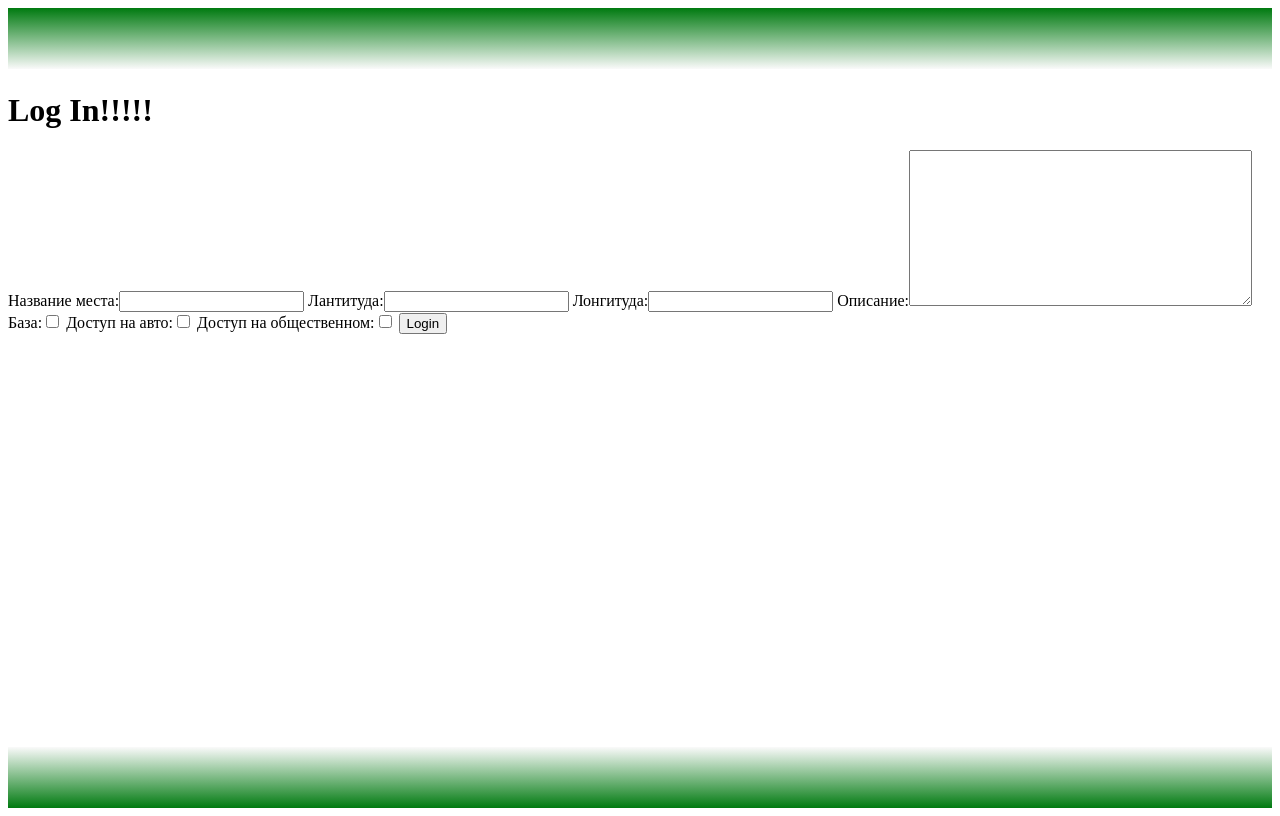
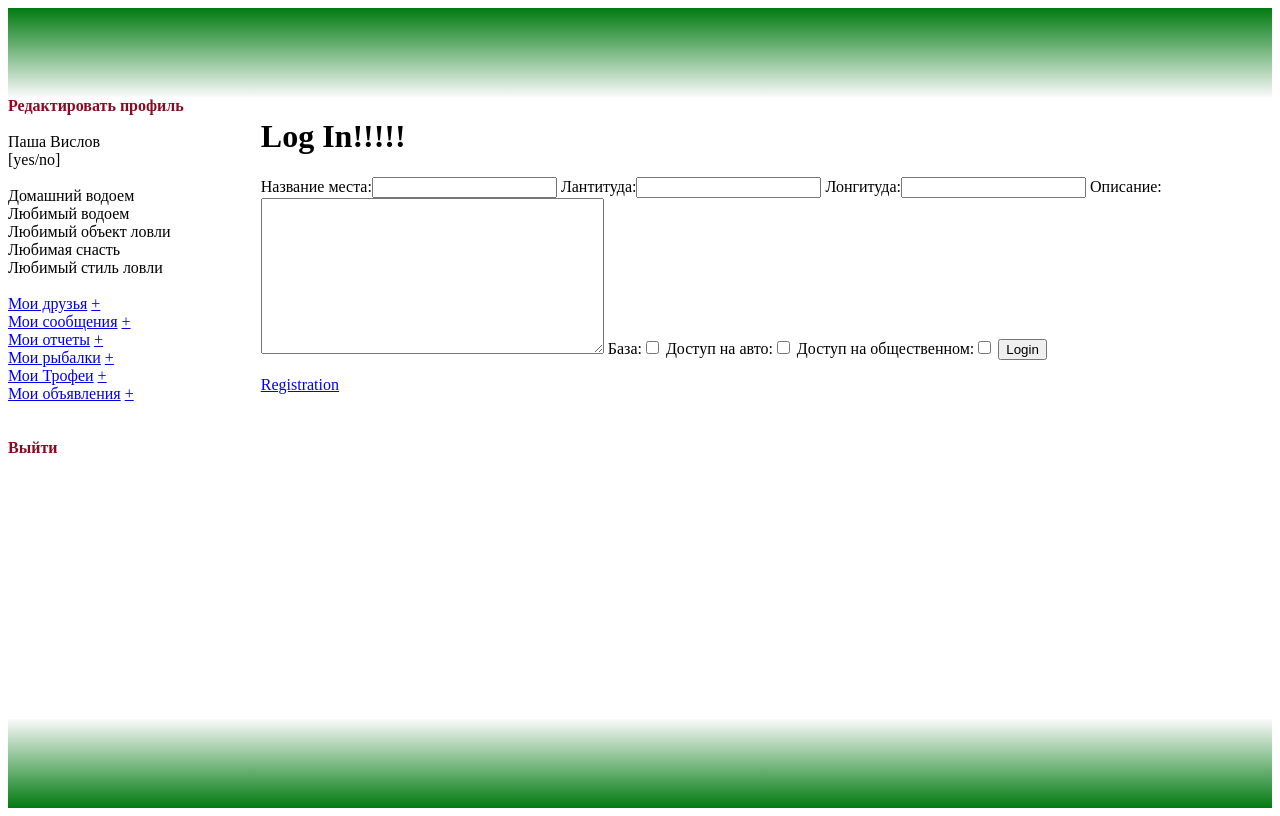
Before and after one commit to tipichniyrybak/dj_fishka, a Django app: template fish_pr/templates/fish_app/login.html in a window 1280 px wide. Run offline with Django 3.2, Linux system fonts and the light colour scheme; the template is opened without the code that fills it: values that come from a table or form of the project are taken from there, others are empty; tables that the repository leaves empty hold one stand-in row (values such as "Sample post"); some libraries are stand-ins or nearby versions.

```diff
--- a/fish_pr/apps/fish_app/urls.py
+++ b/fish_pr/apps/fish_app/urls.py
@@ -10,6 +10,7 @@ urlpatterns = [
     path('workspace/', views.workspace, name='workspace'),
     path('friends/', views.friends, name='friends'),
     path('login/', views.login, name='login'),
+    path('logout/', views.logout,  name='logout'),
     path('registration/', views.registration, name='registration'),
 
     path('get_places/', views.get_places, name='get_places'),
--- a/fish_pr/static/css/base_authorized.css
+++ /dev/null
@@ -1,31 +0,0 @@
-.content-container {
-    display: grid;
-    grid-template-columns: 1fr 4fr;
-    grid-template-rows: 1fr;
-    grid-column-gap: 0px;
-    grid-row-gap: 0px;
-}
-
-.profile { grid-area: 1 / 1 / 2 / 2; }
-.working_area { grid-area: 1 / 2 / 2 / 3; }
-
-.formPopup, .message {
-    background-color:#fff;
-    border-radius:15px;
-    color:#000;
-    display:none;
-    padding:20px;
-    min-width:40px;
-    min-height: 20px;
-}
-
-.active_caption {
-    color: #8a0a21;
-    cursor: pointer;
-    font-weight: bold;
-}
-
-.img_profile {
-    width: 50%;
-    height: auto;
-}
--- a/fish_pr/static/css/base_style.css
+++ b/fish_pr/static/css/base_style.css
@@ -1,14 +1,36 @@
 .grid-container {
-    display: grid;
-    grid-template-columns: 1fr;
-    grid-template-rows: 1fr 11fr 1fr;
-    grid-column-gap: 1px;
-    grid-row-gap: 1px;
-    height: 100vh;
+  display: grid;
+  grid-template-columns: 1fr 4fr;
+  grid-template-rows: 1fr 7fr 1fr;
+  grid-column-gap: 0px;
+  grid-row-gap: 0px;
+  height: 100vh;
 }
 
-.header {   grid-area: 1 / 1 / 2 / 2;
+.header {   grid-area: 1 / 1 / 2 / 4;
             background: linear-gradient(to bottom, #007a10, #fafafa);}
-.content_area { grid-area: 2 / 1 / 3 / 2; }
-.footer {   grid-area: 3 / 1 / 4 / 2;
+.login_controls {  grid-area: 2 / 1 / 3 / 2; }
+.working_area {  grid-area: 2 / 2 / 3 / 4; }
+.footer {   grid-area: 3 / 1 / 4 / 4;
             background: linear-gradient(to top, #007a10, #fafafa);}
+
+.formPopup, .message {
+    background-color:#fff;
+    border-radius:15px;
+    color:#000;
+    display:none;
+    padding:20px;
+    min-width:40px;
+    min-height: 20px;
+}
+
+.active_caption {
+    color: #8a0a21;
+    cursor: pointer;
+    font-weight: bold;
+}
+
+.img_profile {
+    width: 50%;
+    height: auto;
+}
--- a/fish_pr/templates/fish_app/base.html
+++ b/fish_pr/templates/fish_app/base.html
@@ -1,26 +1,119 @@
 <!doctype html>
 <html lang="en">
     <head>
+        <title> {% block title %} My fishing site {% endblock %} </title>
+
         <meta charset="utf-8">
         <meta name="viewport" content="width=device-width, initial-scale=1, shrink-to-fit=no">
+
         {% load static %}
         <link rel="stylesheet" type="text/css" href="{% static 'css/base_style.css' %}">
-        <link rel="stylesheet" type="text/css" href="{% static 'css/base_authorized.css' %}">
-        <script type=text/javascript src="{% static 'js/base_authorized.js' %}"></script>
+        {% block css_link %} {% endblock %}
 
-        {% block css_link %} {% endblock %}
+        <script type=text/javascript src="{% static 'js/libs/jquery-3.4.1.js' %}"></script>
+        <script type=text/javascript src="{% static 'js/libs/bPopup.js' %}"></script>
+        <script type=text/javascript src="{% static 'js/base.js' %}"></script>
         {% block js_link %} {% endblock %}
+
+        <script type="text/javascript">
+            currUserID = null;
+            currPlaceID = null;
+            currOrderID = null;
+            myYandexMap = null;
+            currProfile_json = "";
+
+            $(document).ready(function() {
+
+                currUserID = '{{ userID }}';
+                console.log('currUserID');
+                console.log(currUserID);
+                if (currUserID > 0) {
+                  reloadProfile();
+                  lightbox.option({
+                        'resizeDuration': 200,
+                        'wrapAround': true
+                    });
+
+                  myYandexMap = new YandexMap()
+                  myYandexMap.set_places();
+                }
+            });
+        </script>
         {% block js_script %} {% endblock %}
-        <title> {% block title %} My fishing site {% endblock %} </title>
+
     </head>
     <body>
         <div class="grid-container">
             <div class="header"></div>
-            <div class="content_area">
-                {% block content_area %}
+            <div class="login_controls">
+                <div class="profile">
+                    <div id="profile_photo">
+                    </div>
+                    <div class="active_caption"  id="profile_update" onclick="$('#formProfileEditID').bPopup()">Редактировать профиль</div>
+                    <br>
+                    <div id="name">
+                        Паша Вислов
+                    </div>
+                    <div id="is_professional">
+                        [yes/no]
+                    </div>  <br>
+                    <div id="home_pond">
+                        Домашний водоем
+                    </div>
+                    <div id="lovely_pond">
+                        Любимый водоем
+                    </div>
+                    <div id="fishing_object">
+                        Любимый объект ловли
+                    </div>
+                    <div id="tackle">
+                        Любимая снасть
+                    </div>
+                    <div id="fishing_style">
+                        Любимый стиль ловли
+                    </div> <br>
+                    <div id="controls">
+                        <a href="/friends">Мои друзья</a> <a href="#">+</a> <br>
+                        <a href="#">Мои сообщения</a> <a href="#">+</a> <br>
+                        <!-- <a href="#">Мои места</a> <div class="active_caption" style="display: inline;" id="place_add" onclick="openForm(this.id)"> + </div> <br> -->
+                        <a href="#">Мои отчеты</a> <a href="#">+</a> <br>
+                        <a href="#">Мои рыбалки</a> <a href="#">+</a> <br>
+                        <a href="#">Мои Трофеи</a> <a href="#">+</a> <br>
+                        <a href="#">Мои объявления</a> <a href="#">+</a> <br> <br> <br>
+                    </div>
+                    <div class="active_caption"  id="log_out" onclick="{% url "fish_app:logout" %}">Выйти</div>
+                </div>
+
+            </div>
+            <div class="working_area">
+                {% block working_area %}
                 {% endblock %}
             </div>
             <div class="footer"></div>
         </div>
+
+        <div id="formProfileEditID" class="formPopup">
+            <form id="ProfileEditID">    <!--  class="form-container" -->
+                {% csrf_token %}
+                <!-- <p><input type="file"  id="form_photoID" name="form_photo" /></p> -->
+                <p>Имя: <input type="text" id="form_first_nameID" /></p>
+                <p>Фамилия: <input type="text" id="form_last_nameID" /></p>
+
+                <p>Домашний водоем: <input type="text" id="form_home_pondID" /></p>
+                <p>Любимый водоем: <input type="text" id="form_lovely_pondID" /></p>
+                <p>Любимый объект ловли: <input type="text" id="form_fishing_objectID" /></p>
+                <p>Любимая снасть: <input type="text" id="form_tackleID" /></p>
+                <p>Любимый стиль ловли: <input type="text" id="form_fishing_styleID" /></p>
+                <p>Фото <input type="file"  id="profile_photoID" /></p>
+
+                <input type="button" value="Изменить профиль" onclick="updateProfile('main')" />
+                <input type="button" value="Отмена"  onclick="closeForm('profile_update')" />
+            </form>
+        </div>
+
+        <div id="messageID" class="message">
+            hello
+        </div>
+
     </body>
 </html>
--- a/fish_pr/templates/fish_app/login.html
+++ b/fish_pr/templates/fish_app/login.html
@@ -1,18 +1,16 @@
 {% extends 'fish_app/base.html' %}
 
+{% block title %} Log IN {% endblock %}
+
 {% block css_link %}
-    {% load static %}
-
 {% endblock %}
 
 {% block js_link %}
-    {% load static %}
-
 {% endblock %}
 
-{% block title %} Log IN {% endblock %}
+{% block js_script %} {% endblock %}
 
-{% block content_area %}
+{% block working_area %}
     <h1> Log In!!!!! </h1>
 
     <form action="{% url 'fish_app:login' %}" method="post" >
@@ -23,4 +21,6 @@
         {% endif %}
         <input type="submit" value="Login">
     </form>
+
+    <p><a href="{% url 'fish_app:registration' %}">Registration</a></p>
 {% endblock %}
```
Also changed, not shown: fish_pr/apps/fish_app/views.py (+11 -2 lines), fish_pr/templates/fish_app/base_authorized.html (deleted, +0 -123 lines), fish_pr/templates/fish_app/index.html (+10 -13 lines), fish_pr/static/js/base.js (renamed from fish_pr/static/js/base_authorized.js).
